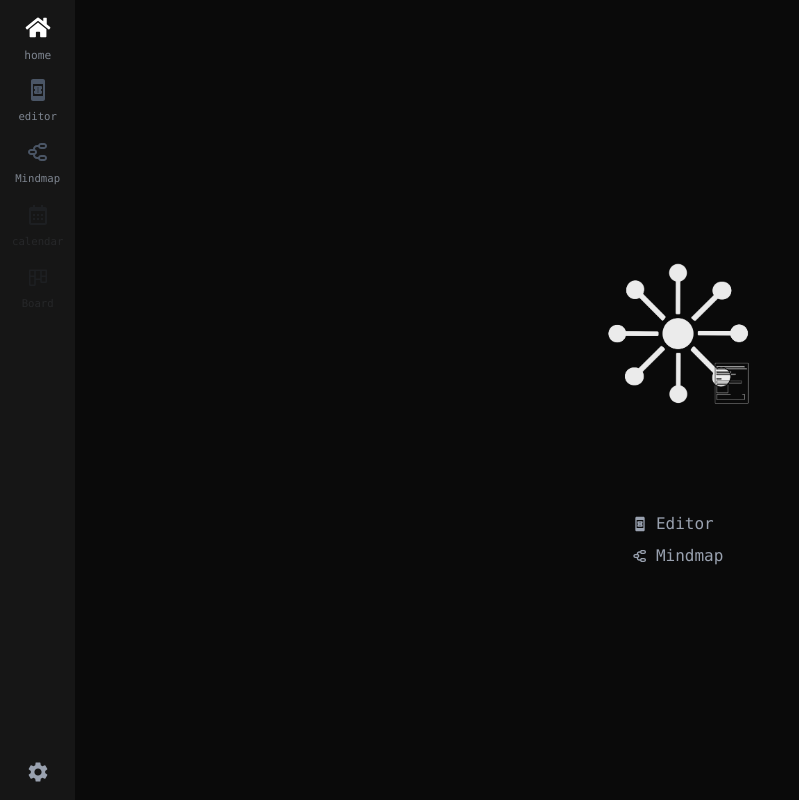
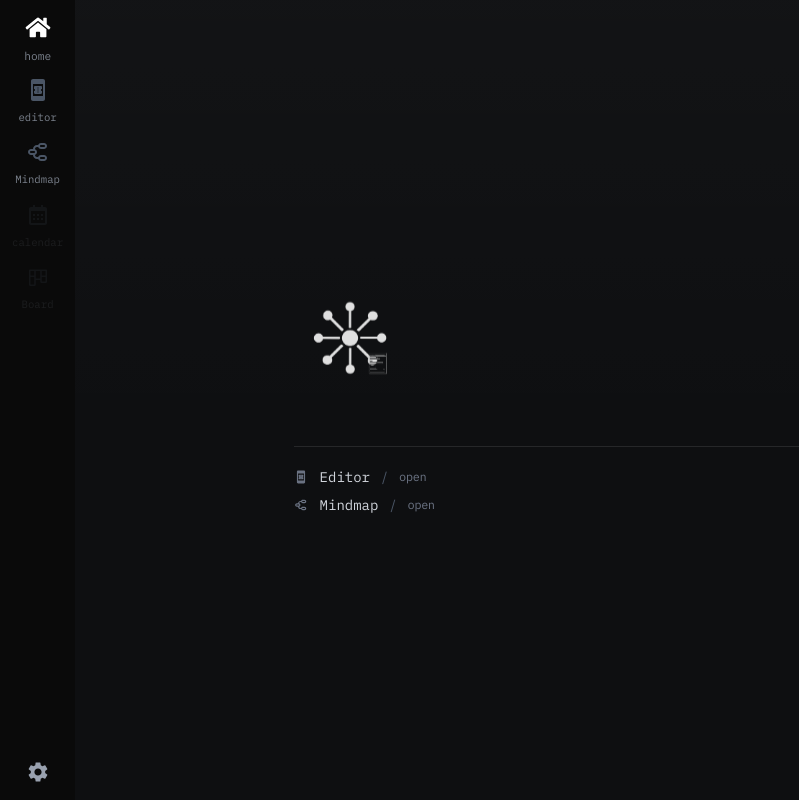
Before and after one commit to orodrigojose/minder, a React (Vite) app in the folder frontend/: page / in a window 1280 px wide. Shown: the whole page, without its empty margins (0-799 px from the left). Built offline with nearby package versions, Linux system fonts and the light colour scheme; no server answers.

Commit message:
style: new homepage style

```diff
--- a/frontend/src/shared/pages/Home.tsx
+++ b/frontend/src/shared/pages/Home.tsx
@@ -13,27 +13,45 @@ const Home = () => {
   ];
 
   return (
-    <section className="w-full h-full flex flex-col justify-center items-center gap-8 bg-neutral-950 text-gray-200">
-      <div className="flex items-center ">
-        <div className="transition-all w-54 flex items-center jusitfy-center">
-          <img src="/assets/logo.png" className="" />
+    <section className="minder-home w-full h-full flex items-center justify-center px-6 py-12">
+      <div className="relative z-10 w-full max-w-3xl">
+        <div className="flex flex-col items-start gap-4">
+          <img
+            src="/assets/logo.png"
+            className="minder-logo h-28 w-28 object-contain opacity-95"
+          />
+          <div>
+            <h1 className="text-4xl md:text-5xl font-mono font-semibold tracking-tight text-gray-100">
+              {settings.titleText}
+            </h1>
           </div>
-        <h1 className="text-8xl font-mono">{settings.titleText}</h1>
         </div>
-      <div className="flex flex-col items-center justify-center gap-4 text-gray-400">
-        <p className="font-medium p-2">{settings.welcomeText}</p>
-        <ul className="flex flex-col justify-center  items-start">
+
+        <div className="mt-4 max-w-2xl text-sm md:text-base text-gray-400 leading-relaxed">
+          {settings.welcomeText}
+        </div>
+
+        <div className="mt-8 border-t border-white/10 pt-5">
+          <div className="flex flex-col gap-2">
             {redirects.map((action, key) => (
               <Link
                 to={action.target}
-              className="flex justify-center items-center gap-2 p-1 font-mono hover:text-gray-50 hover:scale-110 transition-all cursor-pointer"
+                className="group flex items-center gap-3 text-sm text-gray-300 transition-colors hover:text-gray-50"
                 viewTransition
                 key={key}
               >
-              {action.icon} <p>{action.label}</p>
+                <span className="text-gray-500 group-hover:text-gray-200 transition-colors">
+                  {action.icon}
+                </span>
+                <span className="font-mono">{action.label}</span>
+                <span className="text-gray-600">/</span>
+                <span className="text-xs text-gray-500 group-hover:text-gray-300 transition-colors">
+                  open
+                </span>
               </Link>
             ))}
-        </ul>
+          </div>
+        </div>
       </div>
     </section>
   );
--- a/frontend/src/shared/styles/global.css
+++ b/frontend/src/shared/styles/global.css
@@ -1,4 +1,21 @@
+@import url("https://fonts.googleapis.com/css2?family=IBM+Plex+Mono:wght@400;500;600&family=IBM+Plex+Sans:wght@300;400;500;600;700&display=swap");
 @import "tailwindcss";
+
+:root {
+  --font-sans: "IBM Plex Sans", "Segoe UI", sans-serif;
+  --font-mono: "IBM Plex Mono", "SFMono-Regular", monospace;
+  --minder-bg: #0e0f11;
+  --minder-ink: #e2e2e2;
+  --minder-muted: #8f8f8f;
+  --minder-border: rgba(255, 255, 255, 0.08);
+  --minder-panel: rgba(255, 255, 255, 0.03);
+}
+
+body {
+  font-family: var(--font-sans);
+  color: var(--minder-ink);
+  background-color: var(--minder-bg);
+}
 
 .milkdown-crepe {
   display: flex;
@@ -44,3 +61,26 @@
   -webkit-appearance: none;
   margin: 0;
 }
+
+.minder-home {
+  position: relative;
+  background-color: var(--minder-bg);
+  background-image: linear-gradient(180deg, rgba(255, 255, 255, 0.02), transparent 55%);
+  overflow: hidden;
+}
+
+
+.minder-logo {
+  animation: minder-float 7s ease-in-out infinite;
+  transform-origin: center;
+}
+
+@keyframes minder-float {
+  0%,
+  100% {
+    transform: translateY(0);
+  }
+  50% {
+    transform: translateY(-6px);
+  }
+}
```
Lines whose indentation alone changed are shown as unchanged.
